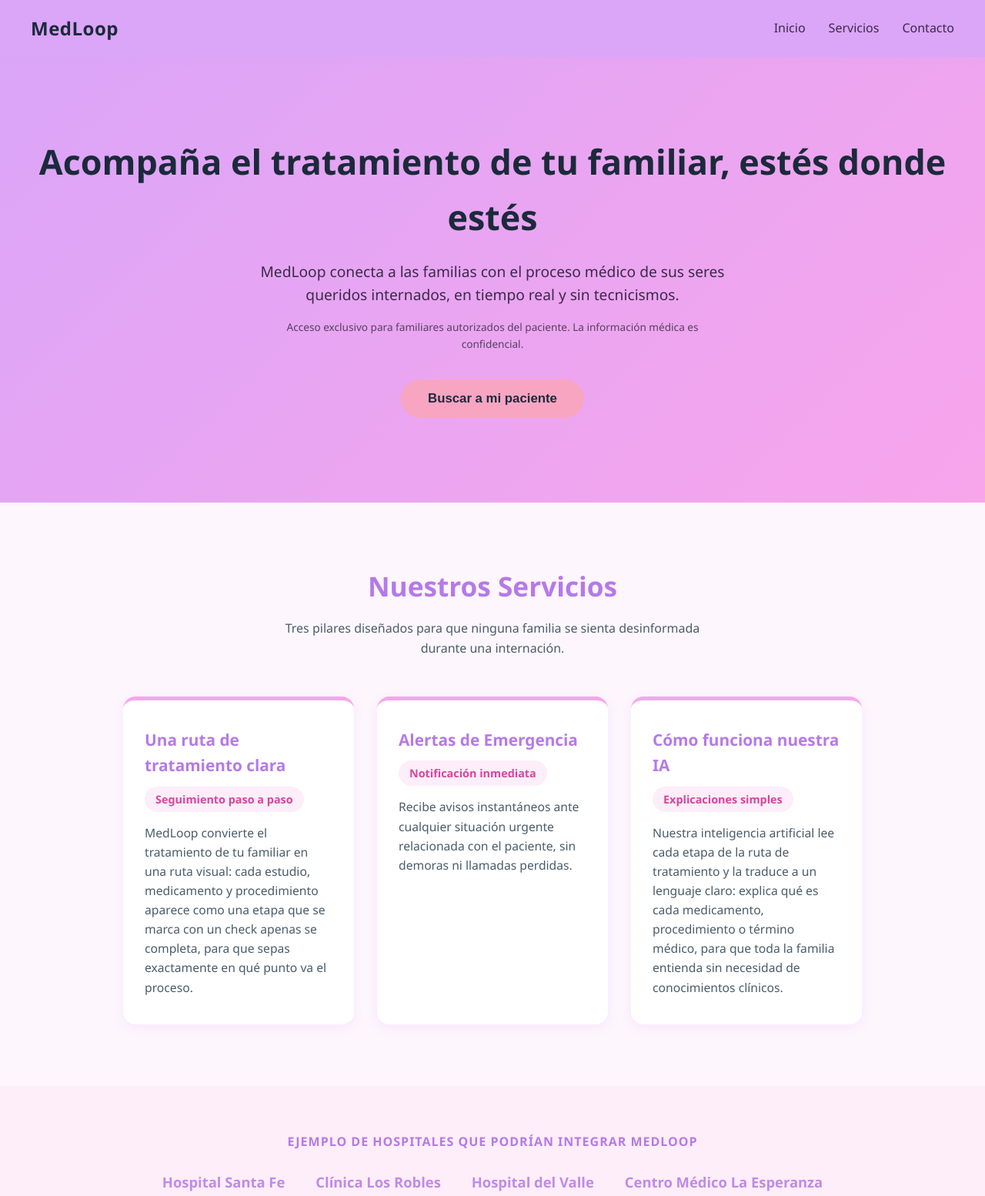
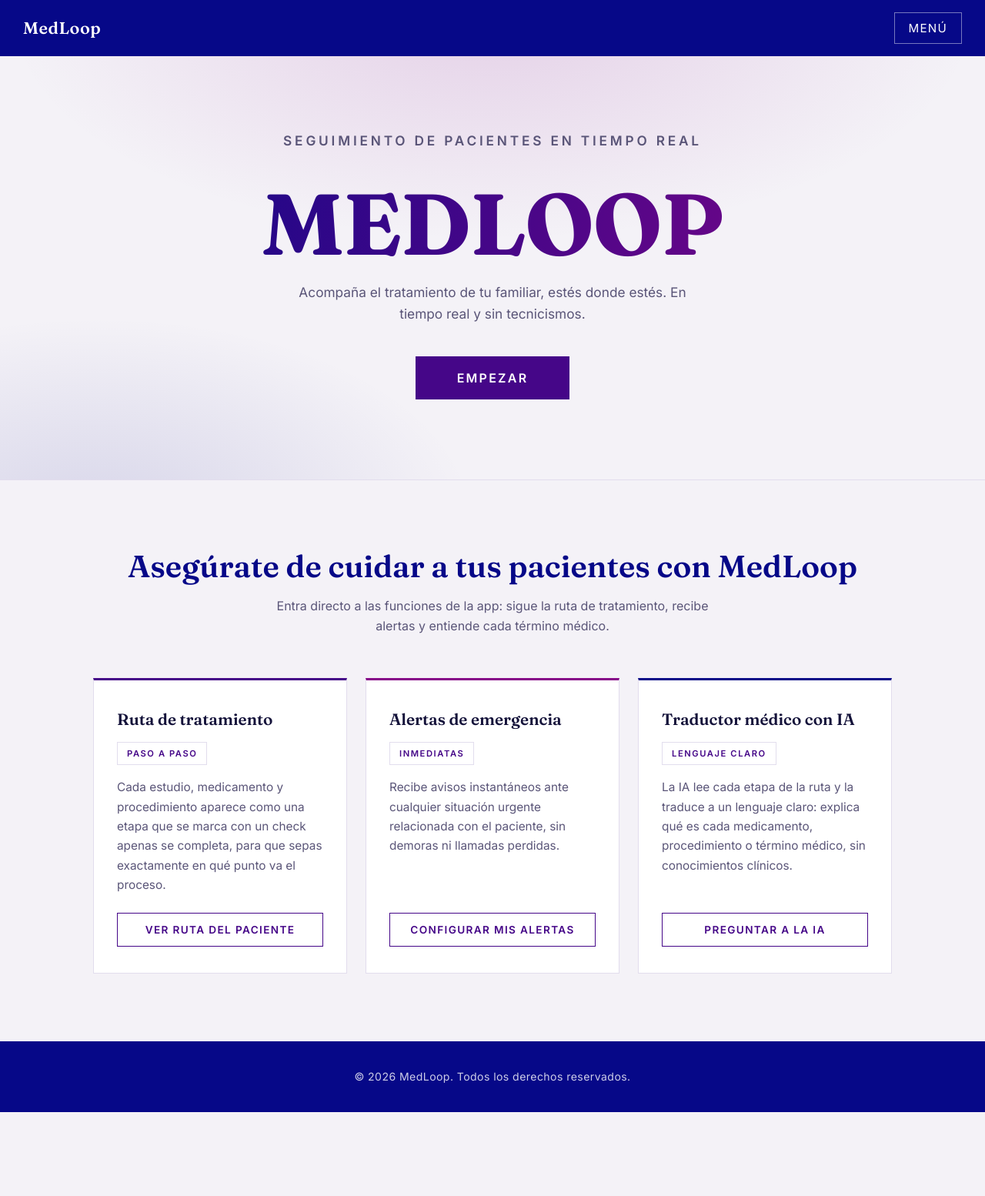
Before and after one commit to Ivanka20/aat-mockup-valentina, a plain HTML site: page index.html in a window 1280 px wide. Shown: the top 1554 px of the page at 77% size. After the commit the page ends 1445 px from the top, so only its background shows below. Drawn offline with Linux system fonts and the light colour scheme.

Commit message:
Update2 index.html

```diff
--- a/index.html
+++ b/index.html
@@ -3,234 +3,155 @@
 <head>
 <meta charset="UTF-8">
 <meta name="viewport" content="width=device-width, initial-scale=1.0">
-<title>MedLoop - Seguimiento de pacientes en tiempo real</title>
+<title>MedLoop</title>
+<link rel="preconnect" href="https://fonts.googleapis.com">
+<link rel="preconnect" href="https://fonts.gstatic.com" crossorigin>
+<link href="https://fonts.googleapis.com/css2?family=Fraunces:opsz,wght@9..144,600;9..144,700&family=Inter:wght@400;500;600&display=swap" rel="stylesheet">
 <style>
-  * {
-    margin: 0;
-    padding: 0;
-    box-sizing: border-box;
+  :root{
+    --azul:#060888;
+    --morado:#450688;
+    --magenta:#860688;
+    --papel:#f4f2f7;
+    --card:#ffffff;
+    --texto:#14123a;
+    --suave:#5a5578;
+    --linea:#e2dded;
+  }
+  @media (prefers-color-scheme: dark){
+    :root:not([data-theme="light"]){
+      --papel:#0a0920;--card:#141230;--texto:#f1eefa;--suave:#b9b2d4;--linea:#2a2650;
+    }
+  }
+  :root[data-theme="dark"]{
+    --papel:#0a0920;--card:#141230;--texto:#f1eefa;--suave:#b9b2d4;--linea:#2a2650;
   }
 
-  html {
-    scroll-behavior: smooth;
+  *{margin:0;padding:0;box-sizing:border-box}
+  html{scroll-behavior:smooth}
+  body{
+    font-family:'Inter',-apple-system,'Segoe UI',Arial,sans-serif;
+    background-color:var(--papel);color:var(--texto);line-height:1.65;
   }
 
-  body {
-    font-family: 'Segoe UI', Arial, sans-serif;
-    color: #1b2a3a;
-    background-color: #fdf6fd;
-    line-height: 1.6;
+  /* NAV */
+  nav{
+    display:flex;justify-content:space-between;align-items:center;
+    background:var(--azul);padding:16px 30px;position:sticky;top:0;z-index:200;
+  }
+  nav .logo{color:#fff;font-family:'Fraunces',Georgia,serif;font-size:1.35rem;letter-spacing:.5px}
+  .menu-btn{
+    background:transparent;border:1px solid rgba(255,255,255,.45);color:#fff;
+    font-family:inherit;font-size:.95rem;letter-spacing:.08em;text-transform:uppercase;
+    padding:10px 18px;cursor:pointer;
+  }
+  .menu-btn:hover{background:rgba(255,255,255,.12)}
+
+  /* OVERLAY MENU (estilo Princeton) */
+  .overlay{
+    position:fixed;inset:0;z-index:300;background:var(--azul);
+    display:none;flex-direction:column;overflow-y:auto;
+  }
+  .overlay.open{display:flex}
+  .overlay-top{
+    display:flex;justify-content:space-between;align-items:center;
+    padding:16px 30px;border-bottom:1px solid rgba(255,255,255,.18);
+  }
+  .overlay-top .logo{color:#fff;font-family:'Fraunces',Georgia,serif;font-size:1.35rem}
+  .close-btn{
+    background:transparent;border:1px solid rgba(255,255,255,.45);color:#fff;
+    font-family:inherit;font-size:.95rem;letter-spacing:.08em;text-transform:uppercase;
+    padding:10px 18px;cursor:pointer;
+  }
+  .overlay nav-list{display:block}
+  .overlay a{
+    display:block;color:#fff;text-decoration:none;
+    font-family:'Fraunces',Georgia,serif;
+    font-size:clamp(1.8rem,5.5vw,3.2rem);line-height:1.2;
+    padding:26px 30px;max-width:1000px;margin:0 auto;width:100%;
+    border-bottom:1px solid rgba(255,255,255,.15);
+    transition:background .25s ease,padding-left .25s ease;
+  }
+  .overlay a:hover{background:var(--magenta);padding-left:48px}
+
+  /* HERO */
+  .hero{
+    text-align:center;padding:96px 24px 104px;
+    background:
+      radial-gradient(900px 420px at 50% -10%, rgba(134,6,136,.14), transparent 70%),
+      radial-gradient(700px 380px at 10% 110%, rgba(6,8,136,.12), transparent 70%);
+    border-bottom:1px solid var(--linea);
+  }
+  .eyebrow{
+    text-transform:uppercase;letter-spacing:.22em;font-size:.78rem;
+    color:var(--morado);margin-bottom:22px;font-weight:600;
+  }
+  .hero h1{
+    font-family:'Fraunces',Georgia,serif;font-weight:700;
+    font-size:clamp(3.2rem,13vw,7rem);line-height:.95;letter-spacing:-.01em;
+    text-transform:uppercase;margin-bottom:22px;
+    background:linear-gradient(100deg,var(--azul),var(--morado) 50%,var(--magenta));
+    -webkit-background-clip:text;background-clip:text;color:transparent;
+  }
+  .hero p{color:var(--suave);font-size:1.08rem;max-width:560px;margin:0 auto 40px}
+  .btn-primary{
+    background:var(--morado);color:#fff;border:none;border-radius:0;
+    font-family:inherit;font-size:1rem;font-weight:600;
+    letter-spacing:.14em;text-transform:uppercase;
+    padding:18px 54px;cursor:pointer;
+    transition:background .25s ease,transform .2s ease;
+  }
+  .btn-primary:hover{background:var(--magenta);transform:translateY(-2px)}
+
+  /* SERVICIOS */
+  .services{padding:88px 24px;max-width:1120px;margin:0 auto}
+  .services h2{
+    text-align:center;font-family:'Fraunces',Georgia,serif;font-weight:600;
+    font-size:clamp(1.7rem,4.5vw,2.5rem);line-height:1.2;
+    color:var(--azul);margin-bottom:14px;
+  }
+  @media (prefers-color-scheme: dark){:root:not([data-theme="light"]) .services h2{color:#fff}}
+  :root[data-theme="dark"] .services h2{color:#fff}
+  .services > p{text-align:center;max-width:600px;margin:0 auto 54px;color:var(--suave)}
+  .cards{display:flex;gap:24px;flex-wrap:wrap;justify-content:center}
+  .card{
+    background:var(--card);padding:34px 30px;width:330px;
+    border:1px solid var(--linea);border-top:3px solid var(--morado);
+    display:flex;flex-direction:column;
+    transition:transform .3s ease,box-shadow .3s ease,border-top-color .3s ease;
+  }
+  .card:nth-child(2){border-top-color:var(--magenta)}
+  .card:nth-child(3){border-top-color:var(--azul)}
+  .card:hover{transform:translateY(-6px);box-shadow:0 18px 38px rgba(20,18,58,.12)}
+  .card h3{
+    font-family:'Fraunces',Georgia,serif;font-weight:600;
+    font-size:1.3rem;color:var(--texto);margin-bottom:12px;
+  }
+  .highlight{
+    align-self:flex-start;text-transform:uppercase;letter-spacing:.14em;
+    font-size:.7rem;font-weight:600;color:var(--morado);
+    border:1px solid var(--linea);padding:5px 12px;margin-bottom:16px;
+  }
+  .card p.description{color:var(--suave);font-size:.96rem;flex:1}
+  .card-action{
+    margin-top:24px;background:transparent;color:var(--morado);
+    border:1px solid var(--morado);font-family:inherit;font-weight:600;
+    font-size:.85rem;letter-spacing:.1em;text-transform:uppercase;
+    padding:13px;cursor:pointer;transition:background .25s ease,color .25s ease;
+  }
+  .card-action:hover{background:var(--morado);color:#fff}
+  @media (prefers-color-scheme: dark){:root:not([data-theme="light"]) .card-action,
+    :root:not([data-theme="light"]) .highlight{color:#c9a6e8;border-color:#c9a6e8}}
+
+  footer{
+    background:var(--azul);color:rgba(255,255,255,.8);
+    text-align:center;padding:34px 20px;font-size:.88rem;letter-spacing:.03em;
   }
 
-  nav {
-    display: flex;
-    justify-content: space-between;
-    align-items: center;
-    background-color: #DBA5F8;
-    padding: 18px 40px;
-    position: sticky;
-    top: 0;
-    z-index: 100;
-    box-shadow: 0 2px 8px rgba(219,165,248,0.35);
-  }
-
-  nav .logo {
-    color: #1b2a3a;
-    font-size: 1.5rem;
-    font-weight: bold;
-    letter-spacing: 0.5px;
-  }
-
-  nav ul {
-    list-style: none;
-    display: flex;
-    gap: 30px;
-  }
-
-  nav ul li a {
-    color: #3a2a4a;
-    text-decoration: none;
-    font-size: 1rem;
-    font-weight: 500;
-    transition: color 0.3s ease;
-  }
-
-  nav ul li a:hover {
-    color: #F8A5C2;
-  }
-
-  .hero {
-    background: linear-gradient(135deg, #DBA5F8 0%, #F8A5EB 100%);
-    color: #1b2a3a;
-    text-align: center;
-    padding: 100px 20px 110px 20px;
-  }
-
-  .hero h1 {
-    font-size: 2.8rem;
-    margin-bottom: 20px;
-  }
-
-  .hero p {
-    font-size: 1.2rem;
-    max-width: 650px;
-    margin: 0 auto 35px auto;
-    color: #3a2a4a;
-  }
-
-  .hero .disclaimer {
-    font-size: 0.85rem;
-    max-width: 550px;
-    margin: -20px auto 35px auto;
-    color: #55415f;
-  }
-
-  .btn-primary {
-    background-color: #F8A5C2;
-    color: #1b2a3a;
-    border: none;
-    padding: 15px 35px;
-    font-size: 1.05rem;
-    font-weight: bold;
-    border-radius: 30px;
-    cursor: pointer;
-    transition: transform 0.2s ease, background-color 0.2s ease;
-  }
-
-  .btn-primary:hover {
-    background-color: #f589ac;
-    transform: translateY(-2px);
-  }
-
-  .services {
-    padding: 80px 40px;
-    max-width: 1100px;
-    margin: 0 auto;
-  }
-
-  .services h2 {
-    text-align: center;
-    font-size: 2.2rem;
-    margin-bottom: 15px;
-    color: #b579e8;
-  }
-
-  .services > p {
-    text-align: center;
-    max-width: 600px;
-    margin: 0 auto 50px auto;
-    color: #4a5c6a;
-  }
-
-  .cards {
-    display: flex;
-    gap: 30px;
-    flex-wrap: wrap;
-    justify-content: center;
-  }
-
-  .card {
-    background-color: #ffffff;
-    border-radius: 16px;
-    padding: 35px 28px;
-    width: 300px;
-    box-shadow: 0 4px 14px rgba(219,165,248,0.18);
-    text-align: left;
-    border-top: 5px solid #F8A5EB;
-    transition: transform 0.3s ease, box-shadow 0.3s ease;
-  }
-
-  .card:hover {
-    transform: translateY(-6px);
-    box-shadow: 0 10px 22px rgba(219,165,248,0.3);
-  }
-
-  .card h3 {
-    color: #b579e8;
-    font-size: 1.3rem;
-    margin-bottom: 10px;
-  }
-
-  .card .highlight {
-    display: inline-block;
-    background-color: #fdeef9;
-    color: #d6469c;
-    font-weight: bold;
-    font-size: 0.9rem;
-    padding: 5px 14px;
-    border-radius: 20px;
-    margin-bottom: 15px;
-  }
-
-  .card p.description {
-    color: #4a5c6a;
-    font-size: 0.98rem;
-  }
-
-  .hospitals {
-    background-color: #fdeef9;
-    padding: 60px 40px;
-  }
-
-  .hospitals-inner {
-    max-width: 900px;
-    margin: 0 auto;
-    text-align: center;
-  }
-
-  .hospitals h3 {
-    color: #b579e8;
-    font-size: 1rem;
-    text-transform: uppercase;
-    letter-spacing: 1px;
-    margin-bottom: 25px;
-  }
-
-  .hospital-logos {
-    display: flex;
-    justify-content: center;
-    align-items: center;
-    gap: 40px;
-    flex-wrap: wrap;
-  }
-
-  .hospital-logos span {
-    font-size: 1.15rem;
-    font-weight: bold;
-    color: #b579e8;
-    opacity: 0.85;
-  }
-
-  footer {
-    background-color: #DBA5F8;
-    color: #3a2a4a;
-    text-align: center;
-    padding: 25px 20px;
-    font-size: 0.9rem;
-  }
-
-  @media (max-width: 768px) {
-    nav {
-      flex-direction: column;
-      gap: 15px;
-      padding: 18px 20px;
-    }
-
-    nav ul {
-      gap: 20px;
-    }
-
-    .hero h1 {
-      font-size: 2.1rem;
-    }
-
-    .hero p {
-      font-size: 1rem;
-    }
-
-    .hospital-logos {
-      gap: 25px;
-    }
+  @media (max-width:768px){
+    nav,.overlay-top{padding:14px 18px}
+    .hero{padding:66px 18px 74px}
+    .overlay a{padding:20px 18px}
   }
 </style>
 </head>
@@ -238,50 +159,49 @@
 
 <nav>
   <div class="logo">MedLoop</div>
-  <ul>
-    <li><a href="#inicio">Inicio</a></li>
-    <li><a href="#servicios">Servicios</a></li>
-    <li><a href="#contacto">Contacto</a></li>
-  </ul>
+  <button class="menu-btn" id="menuBtn" aria-expanded="false">Menú</button>
 </nav>
 
+<div class="overlay" id="overlay">
+  <div class="overlay-top">
+    <div class="logo">MedLoop</div>
+    <button class="close-btn" id="closeBtn">Cerrar ✕</button>
+  </div>
+  <a href="#inicio">Inicio</a>
+  <a href="#inicio">Iniciar sesión</a>
+  <a href="#servicios">Ayuda</a>
+  <a href="#contacto">Contacto</a>
+  <a href="#servicios">Información para pacientes</a>
+</div>
+
 <section class="hero" id="inicio">
-  <h1>Acompaña el tratamiento de tu familiar, estés donde estés</h1>
-  <p>MedLoop conecta a las familias con el proceso médico de sus seres queridos internados, en tiempo real y sin tecnicismos.</p>
-  <p class="disclaimer">Acceso exclusivo para familiares autorizados del paciente. La información médica es confidencial.</p>
-  <button class="btn-primary">Buscar a mi paciente</button>
+  <p class="eyebrow">Seguimiento de pacientes en tiempo real</p>
+  <h1>MedLoop</h1>
+  <p>Acompaña el tratamiento de tu familiar, estés donde estés. En tiempo real y sin tecnicismos.</p>
+  <button class="btn-primary" id="empezar">Empezar</button>
 </section>
 
 <section class="services" id="servicios">
-  <h2>Nuestros Servicios</h2>
-  <p>Tres pilares diseñados para que ninguna familia se sienta desinformada durante una internación.</p>
+  <h2>Asegúrate de cuidar a tus pacientes con MedLoop</h2>
+  <p>Entra directo a las funciones de la app: sigue la ruta de tratamiento, recibe alertas y entiende cada término médico.</p>
   <div class="cards">
     <div class="card">
-      <h3>Una ruta de tratamiento clara</h3>
-      <span class="highlight">Seguimiento paso a paso</span>
-      <p class="description">MedLoop convierte el tratamiento de tu familiar en una ruta visual: cada estudio, medicamento y procedimiento aparece como una etapa que se marca con un check apenas se completa, para que sepas exactamente en qué punto va el proceso.</p>
+      <h3>Ruta de tratamiento</h3>
+      <span class="highlight">Paso a paso</span>
+      <p class="description">Cada estudio, medicamento y procedimiento aparece como una etapa que se marca con un check apenas se completa, para que sepas exactamente en qué punto va el proceso.</p>
+      <button class="card-action">Ver ruta del paciente</button>
     </div>
     <div class="card">
-      <h3>Alertas de Emergencia</h3>
-      <span class="highlight">Notificación inmediata</span>
+      <h3>Alertas de emergencia</h3>
+      <span class="highlight">Inmediatas</span>
       <p class="description">Recibe avisos instantáneos ante cualquier situación urgente relacionada con el paciente, sin demoras ni llamadas perdidas.</p>
+      <button class="card-action">Configurar mis alertas</button>
     </div>
     <div class="card">
-      <h3>Cómo funciona nuestra IA</h3>
-      <span class="highlight">Explicaciones simples</span>
-      <p class="description">Nuestra inteligencia artificial lee cada etapa de la ruta de tratamiento y la traduce a un lenguaje claro: explica qué es cada medicamento, procedimiento o término médico, para que toda la familia entienda sin necesidad de conocimientos clínicos.</p>
-    </div>
-  </div>
-</section>
-
-<section class="hospitals">
-  <div class="hospitals-inner">
-    <h3>Ejemplo de hospitales que podrían integrar MedLoop</h3>
-    <div class="hospital-logos">
-      <span>Hospital Santa Fe</span>
-      <span>Clínica Los Robles</span>
-      <span>Hospital del Valle</span>
-      <span>Centro Médico La Esperanza</span>
+      <h3>Traductor médico con IA</h3>
+      <span class="highlight">Lenguaje claro</span>
+      <p class="description">La IA lee cada etapa de la ruta y la traduce a un lenguaje claro: explica qué es cada medicamento, procedimiento o término médico, sin conocimientos clínicos.</p>
+      <button class="card-action">Preguntar a la IA</button>
     </div>
   </div>
 </section>
@@ -290,5 +210,16 @@
   <p>&copy; 2026 MedLoop. Todos los derechos reservados.</p>
 </footer>
 
+<script>
+  const ov = document.getElementById('overlay');
+  const mb = document.getElementById('menuBtn');
+  const cb = document.getElementById('closeBtn');
+  const open = v => { ov.classList.toggle('open', v); mb.setAttribute('aria-expanded', v); document.body.style.overflow = v ? 'hidden' : ''; };
+  mb.addEventListener('click', () => open(true));
+  cb.addEventListener('click', () => open(false));
+  ov.querySelectorAll('a').forEach(a => a.addEventListener('click', () => open(false)));
+  document.addEventListener('keydown', e => { if (e.key === 'Escape') open(false); });
+</script>
+
 </body>
 </html>
```
